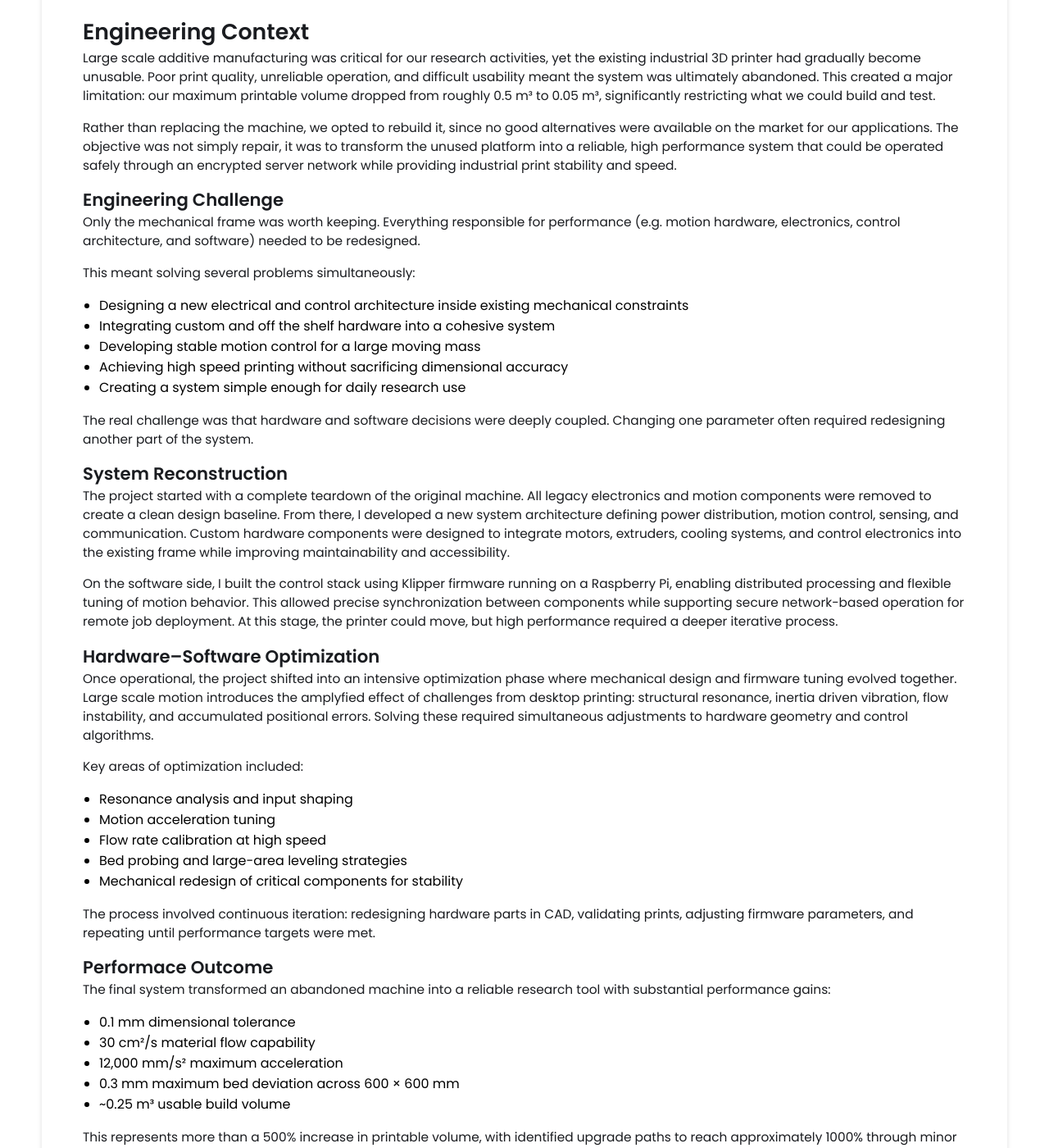
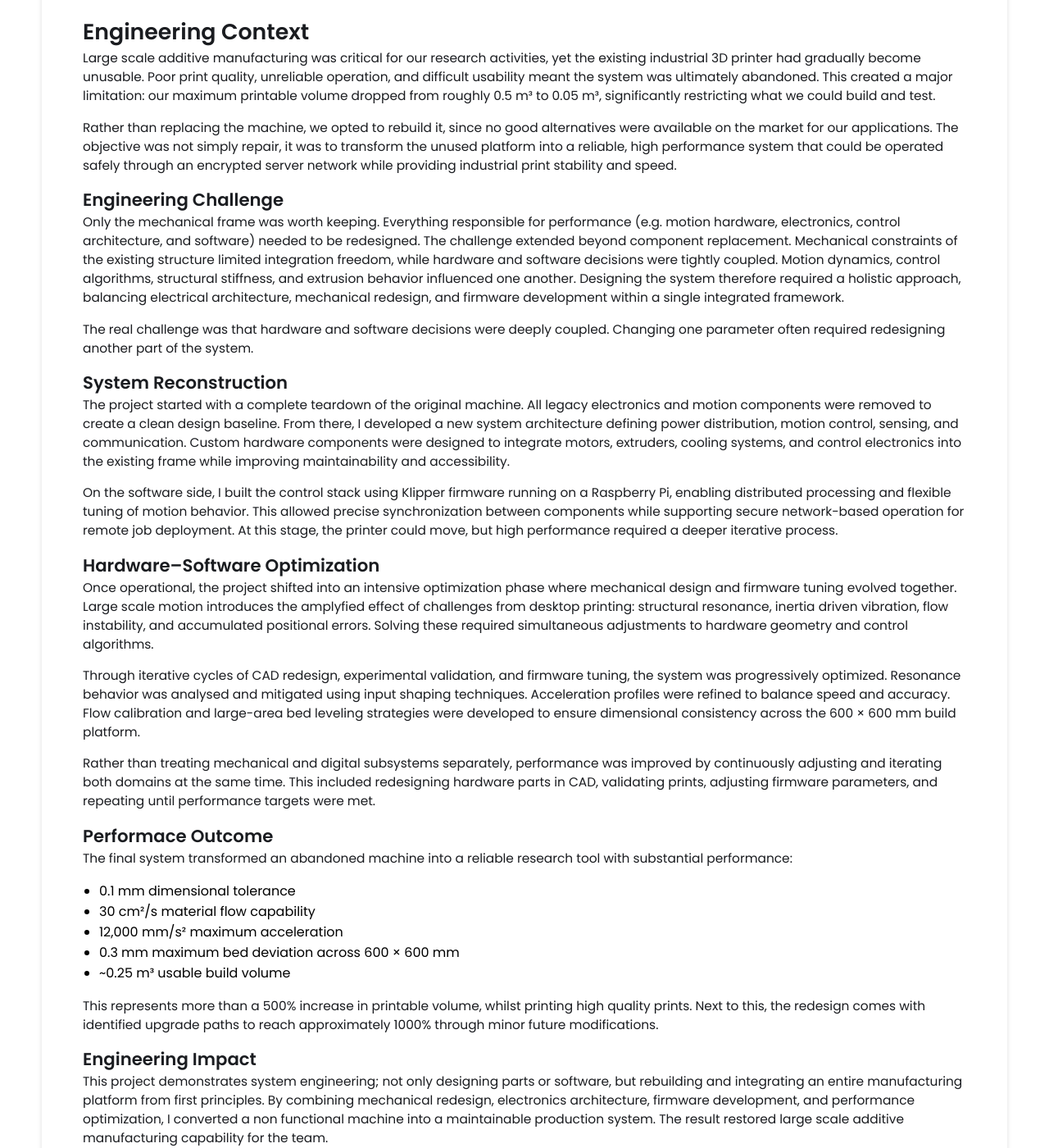
Before and after one commit to martijnswart01/martijnswart01.github.io, a Jekyll site: the page built from _projects/In-House-3D-Printer/index.md, in a window 1280 px wide and 1400 px high, scrolled down 827 px. Shown: the whole window at 82% size. Built offline with Jekyll 4.4.1, drawn with Linux system fonts in a browser that asks for light colours; some of the changed text lies outside the part shown.

Commit message:
Update index.md

```diff
--- a/_projects/In-House-3D-Printer/index.md
+++ b/_projects/In-House-3D-Printer/index.md
@@ -23,14 +23,7 @@ Rather than replacing the machine, we opted to rebuild it, since no good alterna
 
 
 ## Engineering Challenge
-Only the mechanical frame was worth keeping. Everything responsible for performance (e.g. motion hardware, electronics, control architecture, and software) needed to be redesigned.
-
-This meant solving several problems simultaneously:
-- Designing a new electrical and control architecture inside existing mechanical constraints
-- Integrating custom and off the shelf hardware into a cohesive system
-- Developing stable motion control for a large moving mass
-- Achieving high speed printing without sacrificing dimensional accuracy
-- Creating a system simple enough for daily research use
+Only the mechanical frame was worth keeping. Everything responsible for performance (e.g. motion hardware, electronics, control architecture, and software) needed to be redesigned. The challenge extended beyond component replacement. Mechanical constraints of the existing structure limited integration freedom, while hardware and software decisions were tightly coupled. Motion dynamics, control algorithms, structural stiffness, and extrusion behavior influenced one another. Designing the system therefore required a holistic approach, balancing electrical architecture, mechanical redesign, and firmware development within a single integrated framework.
 
 The real challenge was that hardware and software decisions were deeply coupled. Changing one parameter often required redesigning another part of the system.
 
@@ -44,17 +37,12 @@ On the software side, I built the control stack using Klipper firmware running o
 ## Hardware–Software Optimization
 Once operational, the project shifted into an intensive optimization phase where mechanical design and firmware tuning evolved together. Large scale motion introduces the amplyfied effect of challenges from desktop printing: structural resonance, inertia driven vibration, flow instability, and accumulated positional errors. Solving these required simultaneous adjustments to hardware geometry and control algorithms.
 
-Key areas of optimization included:
-- Resonance analysis and input shaping
-- Motion acceleration tuning
-- Flow rate calibration at high speed
-- Bed probing and large-area leveling strategies
-- Mechanical redesign of critical components for stability
+Through iterative cycles of CAD redesign, experimental validation, and firmware tuning, the system was progressively optimized. Resonance behavior was analysed and mitigated using input shaping techniques. Acceleration profiles were refined to balance speed and accuracy. Flow calibration and large-area bed leveling strategies were developed to ensure dimensional consistency across the 600 × 600 mm build platform.
 
-The process involved continuous iteration: redesigning hardware parts in CAD, validating prints, adjusting firmware parameters, and repeating until performance targets were met.
+Rather than treating mechanical and digital subsystems separately, performance was improved by continuously adjusting and iterating both domains at the same time. This included redesigning hardware parts in CAD, validating prints, adjusting firmware parameters, and repeating until performance targets were met.
 
 ## Performace Outcome
-The final system transformed an abandoned machine into a reliable research tool with substantial performance gains:
+The final system transformed an abandoned machine into a reliable research tool with substantial performance:
 
 - 0.1 mm dimensional tolerance
 - 30 cm²/s material flow capability
@@ -62,7 +50,7 @@ The final system transformed an abandoned machine into a reliable research tool
 - 0.3 mm maximum bed deviation across 600 × 600 mm
 - ~0.25 m³ usable build volume
 
-This represents more than a 500% increase in printable volume, with identified upgrade paths to reach approximately 1000% through minor future modifications.
+This represents more than a 500% increase in printable volume, whilst printing high quality prints. Next to this, the redesign comes with identified upgrade paths to reach approximately 1000% through minor future modifications.
 
 ## Engineering Impact
 This project demonstrates system engineering; not only designing parts or software, but rebuilding and integrating an entire manufacturing platform from first principles. By combining mechanical redesign, electronics architecture, firmware development, and performance optimization, I converted a non functional machine into a maintainable production system. The result restored large scale additive manufacturing capability for the team.
```
